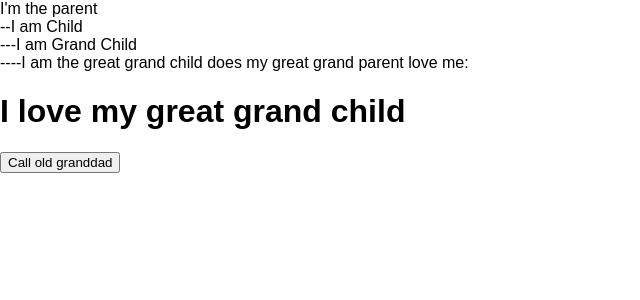
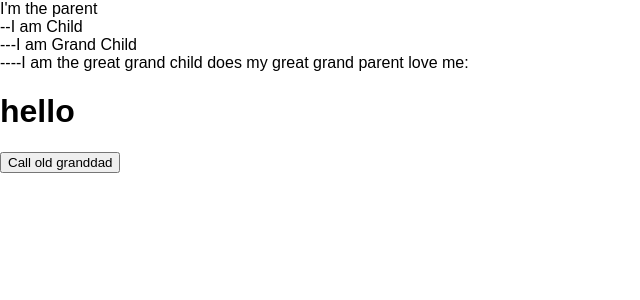
Before and after one commit to jw56578/advanced-redux-contact-list, a React (Create React App) app: page / in a window 1280 px wide. Shown: the top 300 px of the page, without its empty margins (0-640 px from the left). Built offline with nearby package versions, Linux system fonts and the light colour scheme.

Commit message:
show passing data is bad

```diff
--- a/src/Example1/Child.js
+++ b/src/Example1/Child.js
@@ -2,12 +2,16 @@ import React, { Component } from 'react';
 import GrandChild from './GrandChild';
 
 function Child(props) {
+  var messageToChild = props.message;
+  if(messageToChild === "dirty joke"){
+    messageToChild = "hello";
+  }
   return (
     <div className="App">
       --I am Child
       <GrandChild
       callGreatGrandParent={props.callGreatGrandParent}
-        message={props.message}/>
+        message={messageToChild}/>
     </div>
   );
 }
--- a/src/Example1/GrandChild.js
+++ b/src/Example1/GrandChild.js
@@ -6,7 +6,11 @@ function GrandChild(props) {
     <div className="App">
       ---I am Grand Child
       <Child
-      callGreatGrandParent={props.callGreatGrandParent}
+      callGreatGrandParent={
+        ()=>{
+          props.callGreatGrandParent('you are okay i guess');
+        }
+      }
       message={props.message}/>
     </div>
   );
--- a/src/Example1/Parent.js
+++ b/src/Example1/Parent.js
@@ -9,7 +9,7 @@ function Parent() {
         callGreatGrandParent={(msg)=>{
             alert(msg);
         }}
-        message={'I love my great grand child'}/>
+        message={'dirty joke'}/>
     </div>
   );
 }
```
